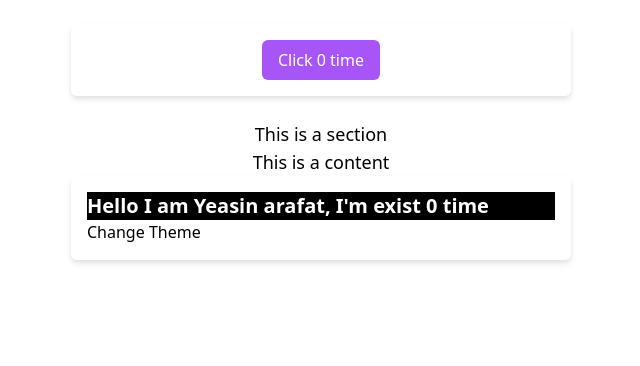
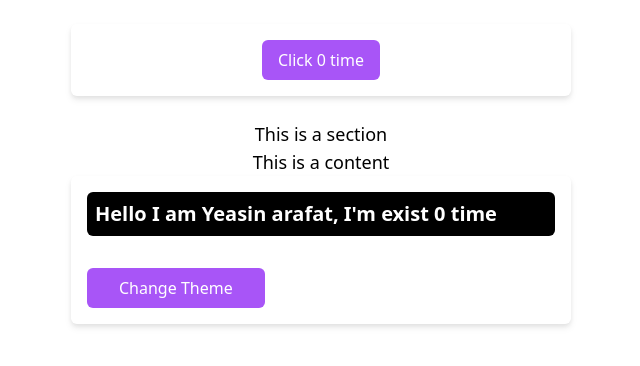
Before and after one commit to yeasin2448/react-way, a React (Create React App) app: page / in a window 1280 px wide. Shown: the top 366 px of the page, without its empty margins (319-959 px from the left). Built offline with nearby package versions, Linux system fonts and the light colour scheme.

Commit message:
update hover component

```diff
--- a/src/components/HoverCounter.js
+++ b/src/components/HoverCounter.js
@@ -7,12 +7,12 @@ function HoverCounter({ count, incrementCount, theme, switchTheme }) {
     <div className="bg-white max-w-[500px] mx-auto drop-shadow-md rounded-md p-4">
       <h4
         onMouseOver={incrementCount}
-        className="text-xl font-sans font-bold text-black"
+        className="text-xl font-sans font-bold text-black rounded-md p-2"
         style={style}
       >
         Hello I am Yeasin arafat, I'm exist {count} time
       </h4>
-      <button type="button" onClick={switchTheme}>Change Theme</button>
+      <button type="button" onClick={switchTheme} className="bg-purple-500 py-2 px-8 rounded-md text-white mt-8">Change Theme</button>
     </div>
   );
 }
```
